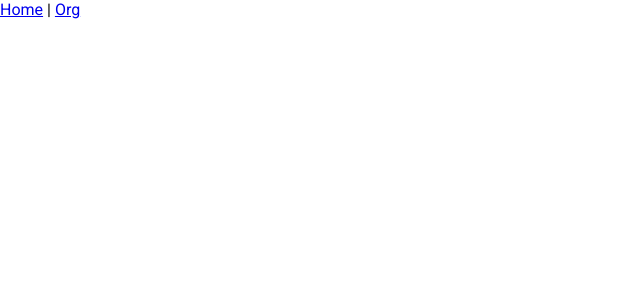
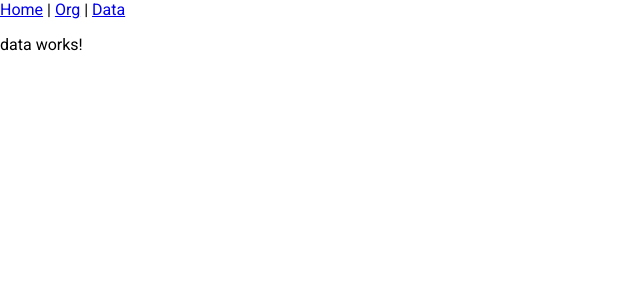
Before and after one commit to RuFeeOh/EZ-Analyze-Repository, an Angular app: page /data in a window 1280 px wide. Before the commit this address led to /. Shown: the top 300 px of the page, without its empty margins (0-640 px from the left). Built offline with nearby package versions, Linux system fonts and the light colour scheme.

Commit message:
We made a data page and a route! In like 5 minutes

```diff
--- a/src/app/app.component.html
+++ b/src/app/app.component.html
@@ -2,5 +2,7 @@
     <a routerLink="/">Home</a>
     |
     <a routerLink="/org">Org</a>
+    |
+    <a routerLink="/data">Data</a>
 </nav>
 <router-outlet />
--- a/src/app/app.routes.ts
+++ b/src/app/app.routes.ts
@@ -1,6 +1,7 @@
 import { Routes } from '@angular/router';
 import { OrganizationSelectorComponent } from './pages/organization-selector/organization-selector.component';
 import { HomeComponent } from './pages/home/home.component';
+import { DataComponent } from './pages/data/data.component';
 
 export const routes: Routes = [
     {
@@ -10,7 +11,12 @@ export const routes: Routes = [
     },
     {
         path: 'org',
-        title: 'Org Seletor',
+        title: 'Org Selector',
         component: OrganizationSelectorComponent,
+    },
+    {
+        path: 'data',
+        title: 'Data',
+        component: DataComponent,
     }
 ];
--- /dev/null
+++ b/src/app/pages/data/data.component.html
@@ -0,0 +1 @@
+<p>data works!</p>
```
Also changed, not shown: src/app/pages/data/data.component.ts (added, +11 -0 lines), src/app/pages/data/data.component.scss (added), 1 other file (tests, documents, lock files or other folders).
